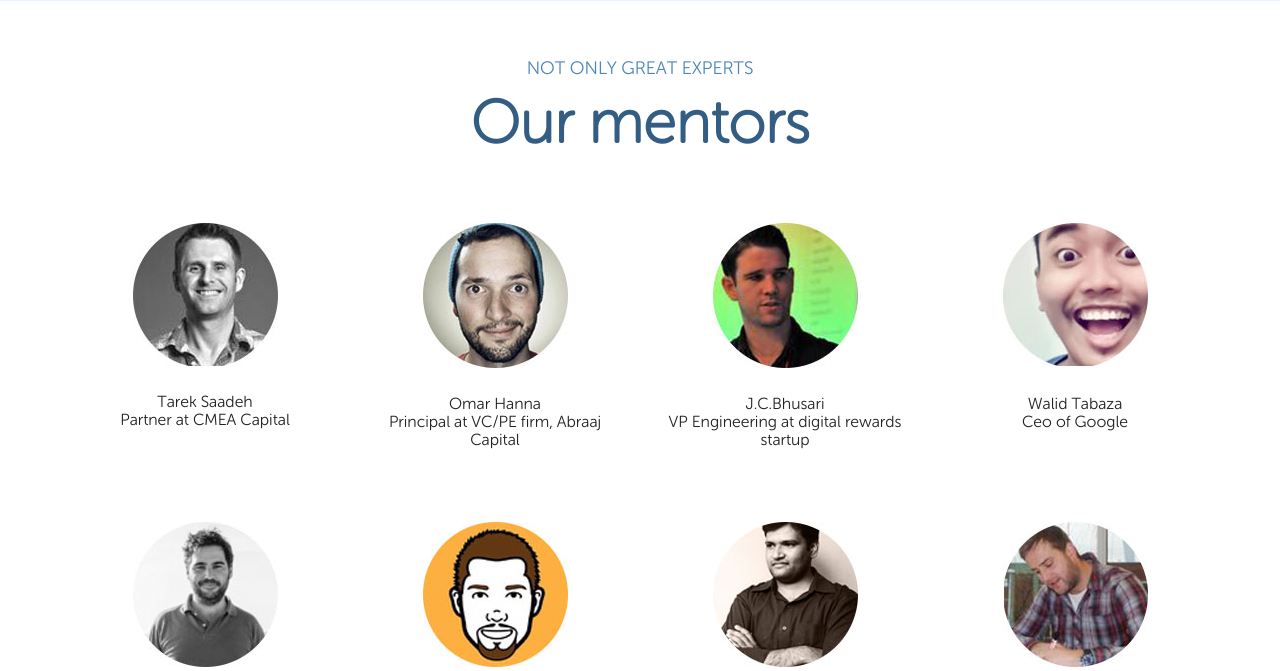
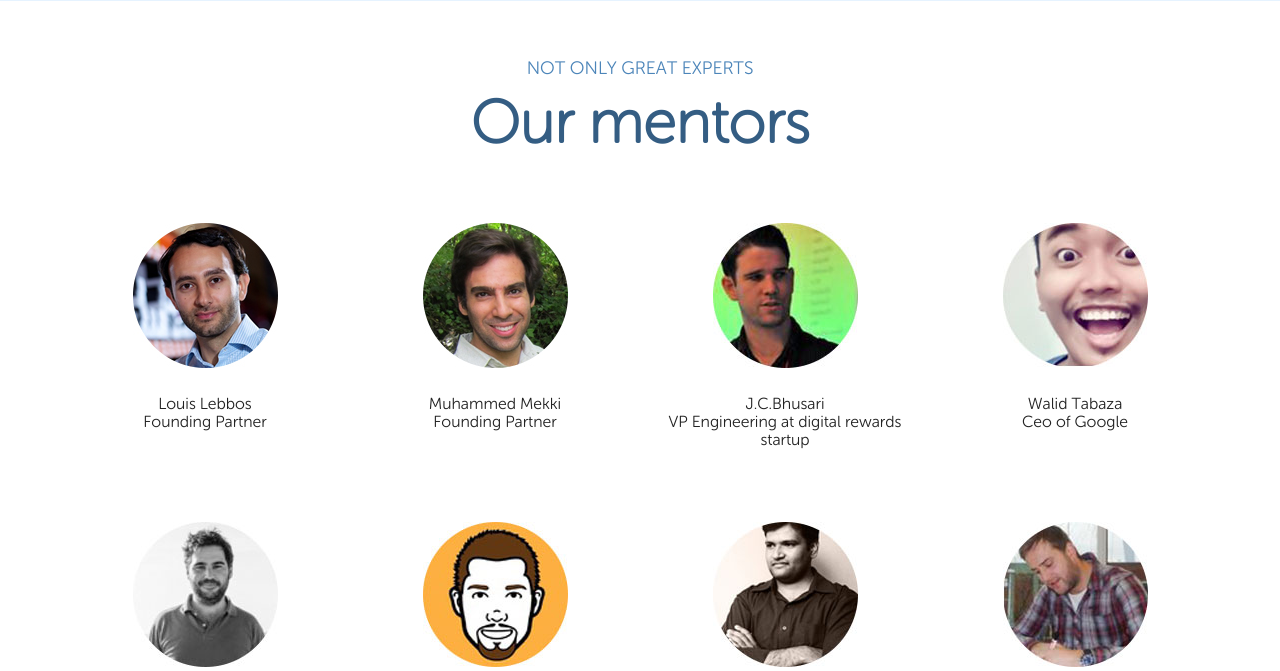
Before and after one commit to parimew/afkar, a PHP site: page / in a window 1280 px wide. Shown: the part 3363-4034 px from the top of the page. Run offline with PHP 8.4, Linux system fonts and the light colour scheme; some libraries are stand-ins or nearby versions.

Commit message:
Nuevo contenido para los mentores

```diff
--- a/index.php
+++ b/index.php
@@ -181,14 +181,14 @@
 	        	</header>
 	        	<ul class="grid_4">
 		        	<li class="grid_1 alpha">
-			        	<img src="<?php echo $appPath; ?>/img/mentor-tarek-saadeh.jpg" alt="Tarek Saadeh">
-			        	<p>Tarek Saadeh</p>
-			        	<p>Partner at CMEA Capital</p>
+			        	<img src="<?php echo $appPath; ?>/img/mentor-louis-lebbos.jpg" alt="Louis Lebbos">
+			        	<p>Louis Lebbos</p>
+			        	<p>Founding Partner</p>
 		        	</li>
 		        	<li class="grid_1">
-			        	<img src="<?php echo $appPath; ?>/img/mentor-omar-hanna.jpg" alt="Omar Hanna">
-			        	<p>Omar Hanna</p>
-			        	<p>Principal at VC/PE firm, Abraaj Capital</p>
+			        	<img src="<?php echo $appPath; ?>/img/mentor-muhammed-mekki.jpg" alt="Muhammed Mekki">
+			        	<p>Muhammed Mekki</p>
+			        	<p>Founding Partner</p>
 		        	</li>
 		        	<li class="grid_1">
 			        	<img src="<?php echo $appPath; ?>/img/mentor-bhusari.jpg" alt="mentor-bhusari">
```
Also changed, not shown: img/mentor-louis-lebbos.jpg (added), img/mentor-muhammed-mekki.jpg (added).
